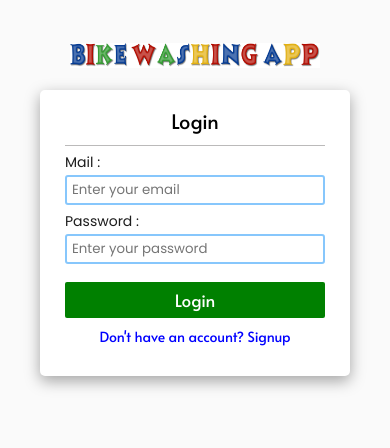
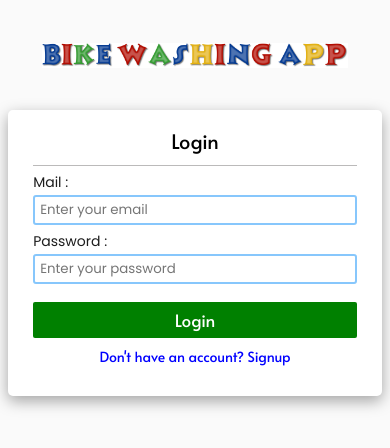
Before and after one commit to V-Piraisoodan/bikewash-frondend, a React (Create React App) app: page / in a window 390 px wide. Shown: the top 448 px of the page. Built offline with nearby package versions, Linux system fonts and the light colour scheme; what yup-password would draw is missing.

Commit message:
css modified

```diff
--- a/src/components/signupLogin/signup.css
+++ b/src/components/signupLogin/signup.css
@@ -151,3 +151,37 @@ body{
         padding: 6px 0px;
         margin: 15px 0 8px 0;
 }
+@media screen and (max-width:700px) {
+    .signup-container{
+        display: flex;
+        flex-direction: column-reverse;
+        /* align-items: center; */
+        /* justify-content: center; */
+        width: 100%;
+        margin: 0;
+        padding: 0;
+        box-shadow: none;
+    }
+    .signup{
+        display: flex;
+        justify-content: center;
+        align-items: center;
+        width: 100%;
+    }
+    .pngimg{
+        width: 100%;
+        object-fit: cover;
+    }
+    .tit-img{
+        width: 100%;
+        object-fit: cover;
+    }
+    .select-box,
+    .input-box{
+        width: 100%;
+    }
+    .login-inputs{
+        width: 83%;
+        margin-top: 20px;
+    }
+}
--- a/src/components/signupLogin/signup.js
+++ b/src/components/signupLogin/signup.js
@@ -103,7 +103,7 @@ return (
 
     <div className='signup-container'>
         <div className='signup-image'>
-          <img src={png} aria-label='bikewash image'/>
+          <img className='pngimg' src={png} aria-label='bikewash image'/>
         </div>
 
         <div className='signup-data'>
```
